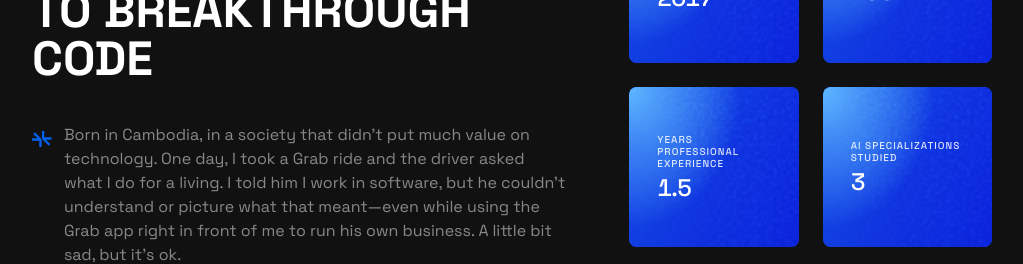
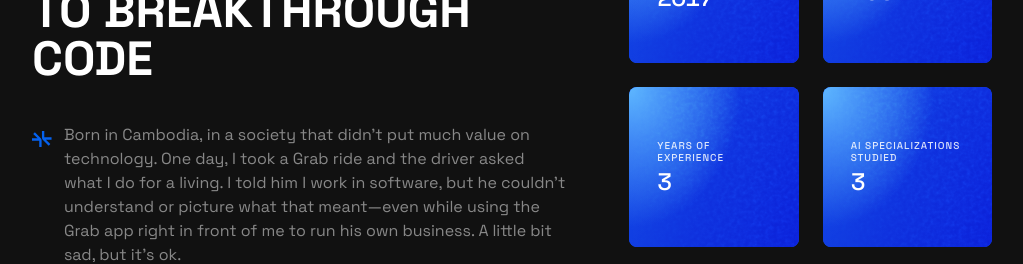
Before and after one commit to NityaSu/Publix, a Nuxt app: page / in a window 1280 px wide. Shown: the part 1180-1444 px from the top of the page, without its empty margins (128-1151 px from the left). Built offline with nearby package versions, Linux system fonts and the light colour scheme; a web font is replaced by a local one.

Commit message:
change text in year of exp

```diff
--- a/component/AboutSection.vue
+++ b/component/AboutSection.vue
@@ -20,7 +20,7 @@ const journeyPoints: string[] = [
 const stats: Stat[] = [
   { value: '2017', label: 'Math Olympiad Bronze' },
   { value: 'BJUT', label: 'CS Degree, Beijing' },
-  { value: '1.5', label: 'Years Professional Experience' },
+  { value: '3', label: 'Years of experience' },
   { value: '3', label: 'AI Specializations Studied' },
 ];
 
```
